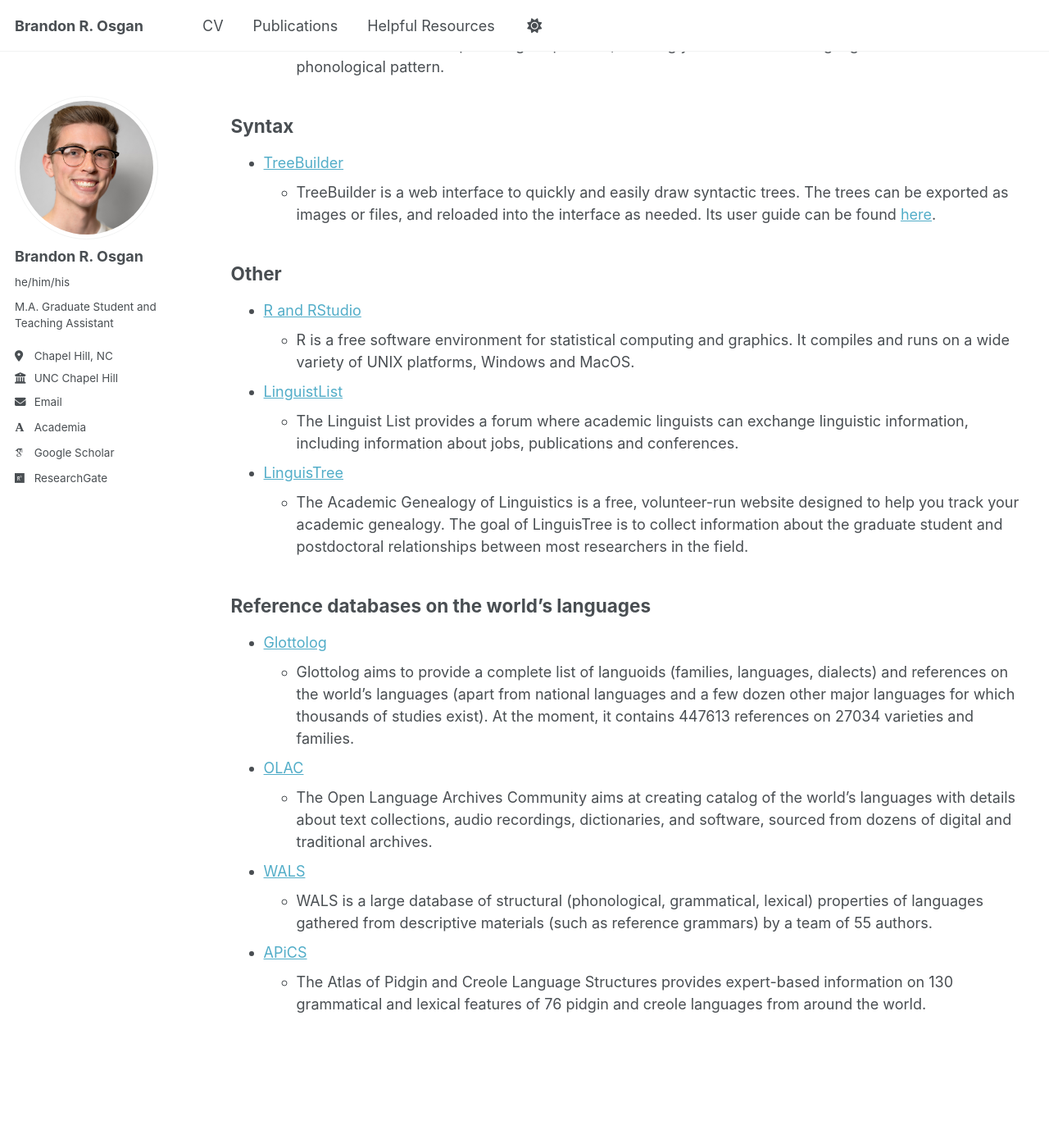
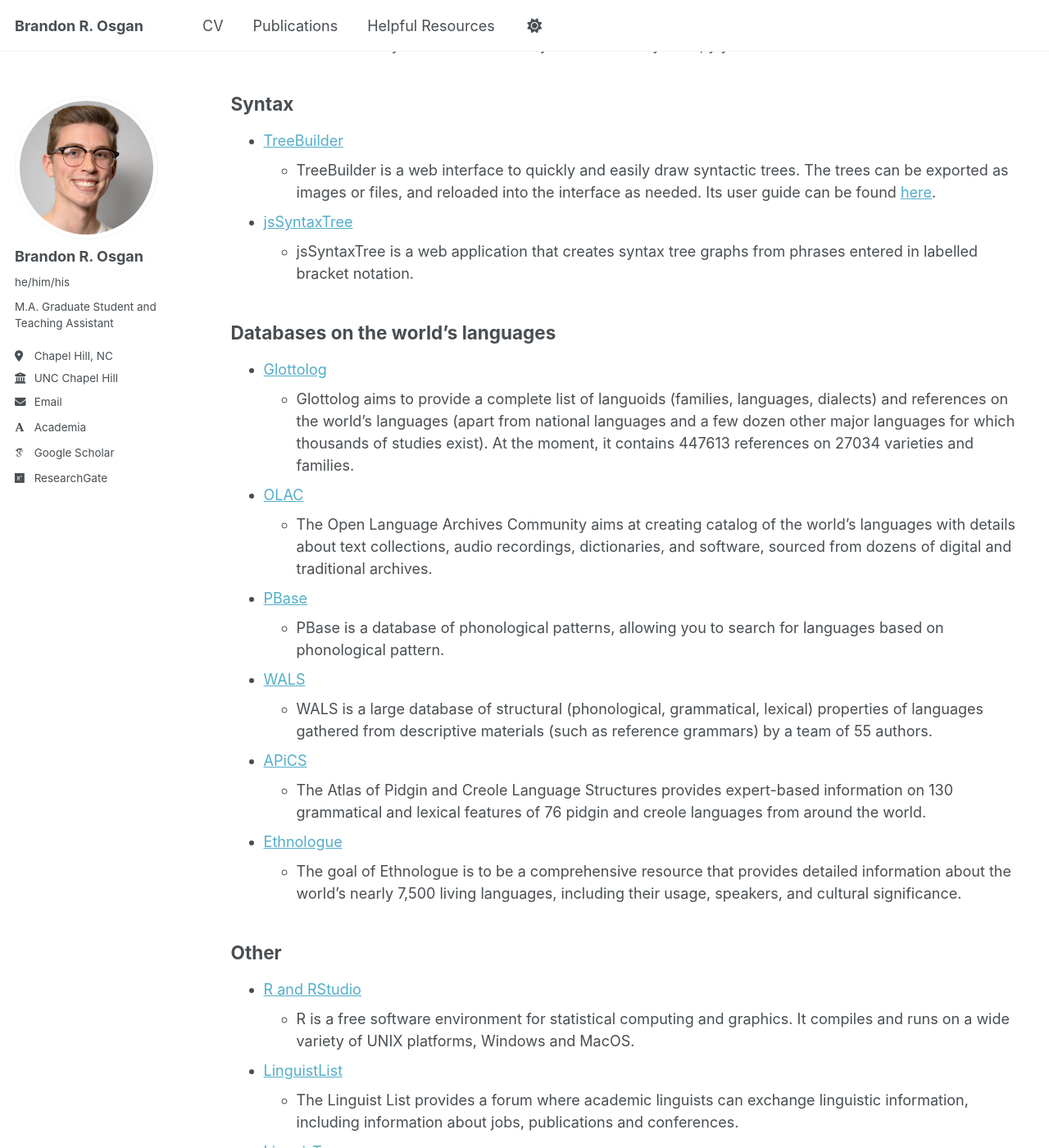
Before and after one commit to bosgan/bosgan.github.io, a Jekyll site: the page built from _pages/helpful-resources.md, in a window 1280 px wide and 1400 px high, scrolled down 779 px. Shown: the whole window at 82% size. Built offline with Jekyll 4.4.1, drawn with Linux system fonts in a browser that asks for light colours; some web fonts are replaced; a script that is not in the unit is left out; some of the changed lines change nothing that is shown; some of the changed text lies outside the part shown.

Commit message:
Update helpful-resources.md

```diff
--- a/_pages/helpful-resources.md
+++ b/_pages/helpful-resources.md
@@ -26,13 +26,36 @@
 * [Interactive Feature Switchboard](https://nnnnnnnn.info/whiskey/)
   *  The Whiskey Feature Switchboard is an interactive IPA chart that allows you to see the binary features of a particular phoneme, or filter the IPA chart by features.
 
-* [PBase](https://pbase.phon.chass.ncsu.edu/)
-  * PBase is a database of phonological patterns, allowing you to search for languages based on phonological pattern.
+* [Online IPA Keyboard](https://ipa.typeit.org/full/)
+  *  This is an easy to use online IPA keyboard that lets you copy your text into other documents.
 
 ## Syntax
 
 * [TreeBuilder](https://nifty-morse-4f2438.netlify.app/)
   * TreeBuilder is a web interface to quickly and easily draw syntactic trees. The trees can be exported as images or files, and reloaded into the interface as needed. Its user guide can be found [here](https://nifty-morse-4f2438.netlify.app/tutorial).
+
+* [jsSyntaxTree](https://ironcreek.net/syntaxtree/)
+  * jsSyntaxTree is a web application that creates syntax tree graphs from phrases entered in labelled bracket notation.
+
+## Databases on the world's languages
+
+* [Glottolog](https://glottolog.org/)
+  *  Glottolog aims to provide a complete list of languoids (families, languages, dialects) and references on the world's languages (apart from national languages and a few dozen other major languages for which thousands of studies exist). At the moment, it contains 447613 references on 27034 varieties and families.
+
+* [OLAC](http://www.language-archives.org/)
+  * The Open Language Archives Community aims at creating catalog of the world's languages with details about text collections, audio recordings, dictionaries, and software, sourced from dozens of digital and traditional archives.
+
+* [PBase](https://pbase.phon.chass.ncsu.edu/)
+  * PBase is a database of phonological patterns, allowing you to search for languages based on phonological pattern.
+
+* [WALS](https://wals.info/)
+  *  WALS is a large database of structural (phonological, grammatical, lexical) properties of languages gathered from descriptive materials (such as reference grammars) by a team of 55 authors.
+
+* [APiCS](https://apics-online.info/)
+  * The Atlas of Pidgin and Creole Language Structures provides expert-based information on 130 grammatical and lexical features of 76 pidgin and creole languages from around the world.
+
+* [Ethnologue](https://www.ethnologue.com/)
+  * The goal of Ethnologue is to be a comprehensive resource that provides detailed information about the world's nearly 7,500 living languages, including their usage, speakers, and cultural significance.
 
 ## Other
 
@@ -45,16 +68,10 @@
 * [LinguisTree](https://academictree.org/linguistics/)
   * The Academic Genealogy of Linguistics is a free, volunteer-run website designed to help you track your academic genealogy. The goal of LinguisTree is to collect information about the graduate student and postdoctoral relationships between most researchers in the field.
 
-## Reference databases on the world's languages
+## Just for fun!
 
-* [Glottolog](https://glottolog.org/)
-  *  Glottolog aims to provide a complete list of languoids (families, languages, dialects) and references on the world's languages (apart from national languages and a few dozen other major languages for which thousands of studies exist). At the moment, it contains 447613 references on 27034 varieties and families.
+* [Pink Trombone](https://dood.al/pinktrombone/)
+  * An easy to manipulate synthetic vocal tract.
 
-* [OLAC](http://www.language-archives.org/)
-  * The Open Language Archives Community aims at creating catalog of the world's languages with details about text collections, audio recordings, dictionaries, and software, sourced from dozens of digital and traditional archives.
-
-* [WALS](https://wals.info/)
-  *  WALS is a large database of structural (phonological, grammatical, lexical) properties of languages gathered from descriptive materials (such as reference grammars) by a team of 55 authors.
-
-* [APiCS](https://apics-online.info/)
-  * The Atlas of Pidgin and Creole Language Structures provides expert-based information on 130 grammatical and lexical features of 76 pidgin and creole languages from around the world.
+* [Gramle](https://nascl.rc.nau.edu/gramle/)
+  * A Wordle-type game for reading spectrograms.
```
